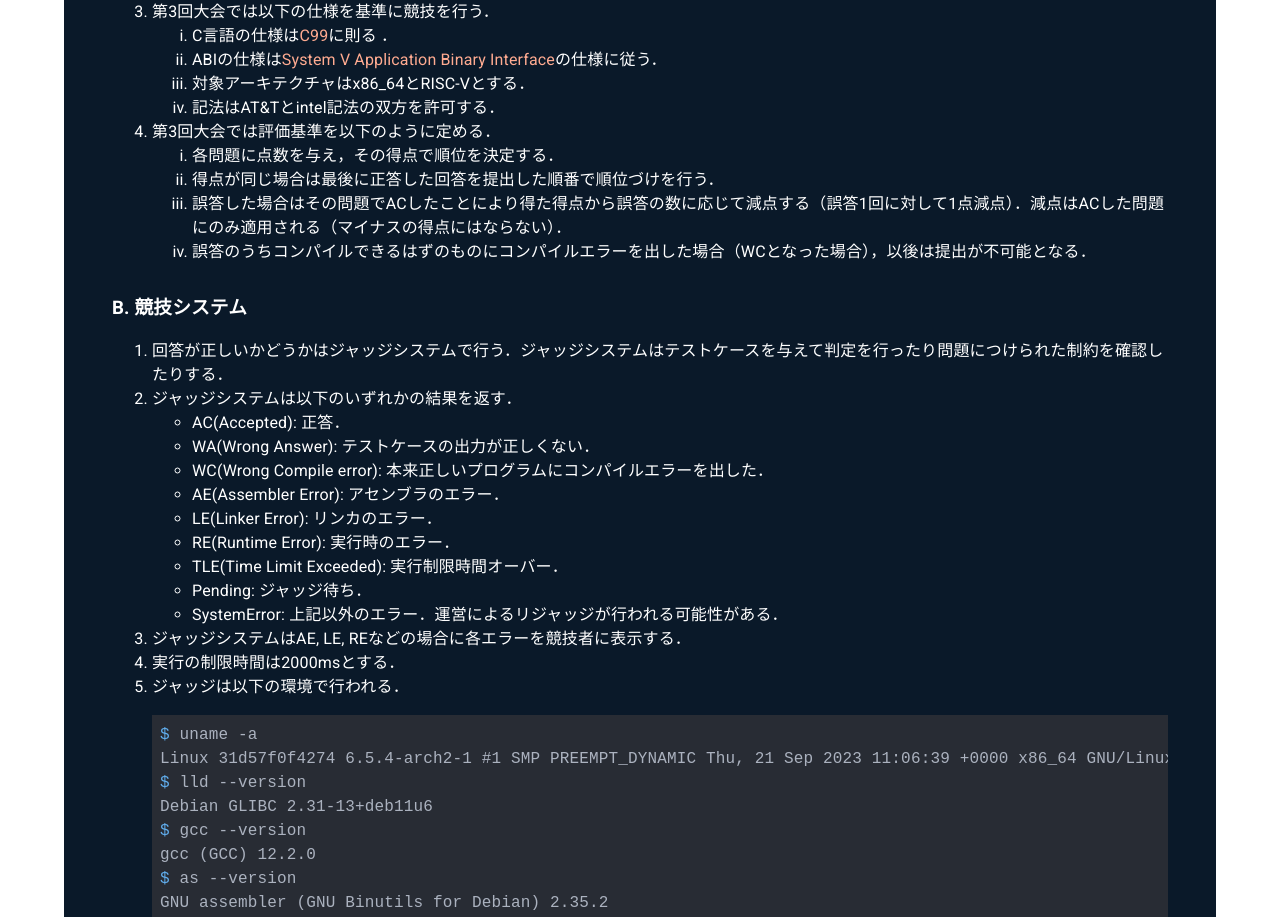
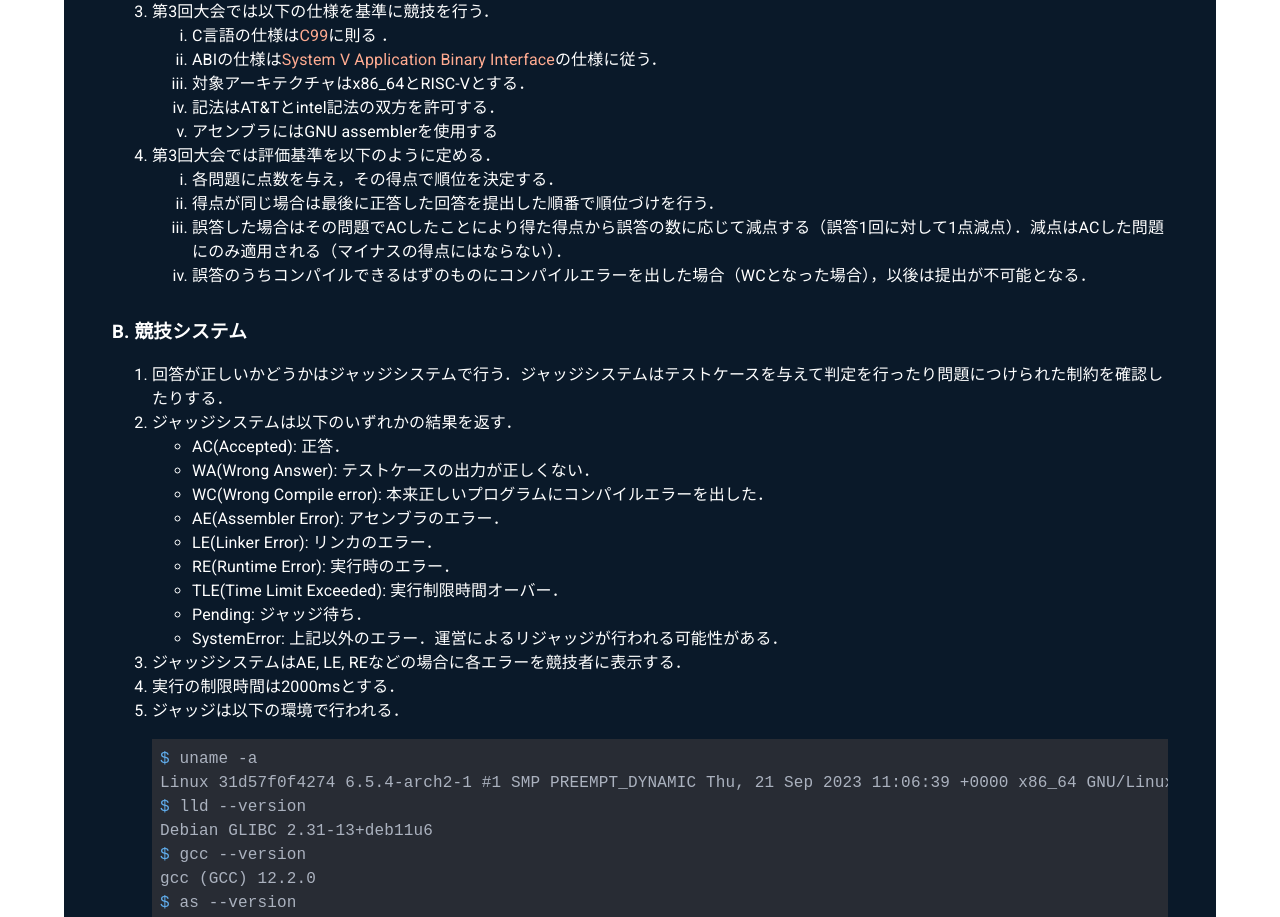
Before and after one commit to HumanCCompilerContest/Human-C-Compiler-Contest_frontend, a Next.js app: page / in a window 1280 px wide. Shown: the part 3280-4197 px from the top of the page. Built offline with nearby package versions, Linux system fonts and the light colour scheme.

Commit message:
[update] small fix

```diff
--- a/src/components/organisms/home/Regulation.tsx
+++ b/src/components/organisms/home/Regulation.tsx
@@ -104,6 +104,7 @@ const Regulation: FC<RegulationProps> = ({ sx }) => {
                   </li>
                   <li>対象アーキテクチャはx86_64とRISC-Vとする．</li>
                   <li>記法はAT&amp;Tとintel記法の双方を許可する．</li>
+                  <li>アセンブラにはGNU assemblerを使用する</li>
                 </ol>
               </li>
               <li>
```
